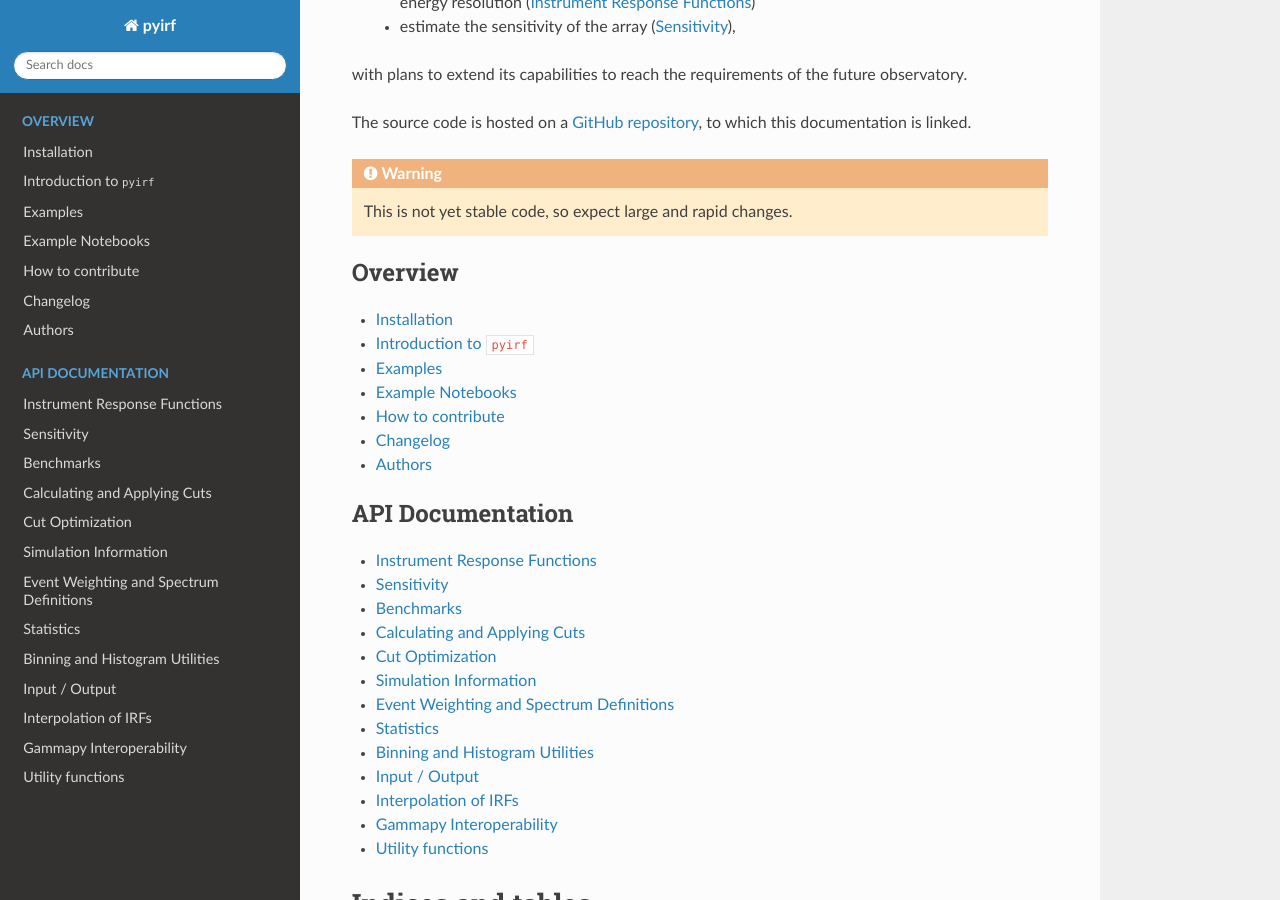
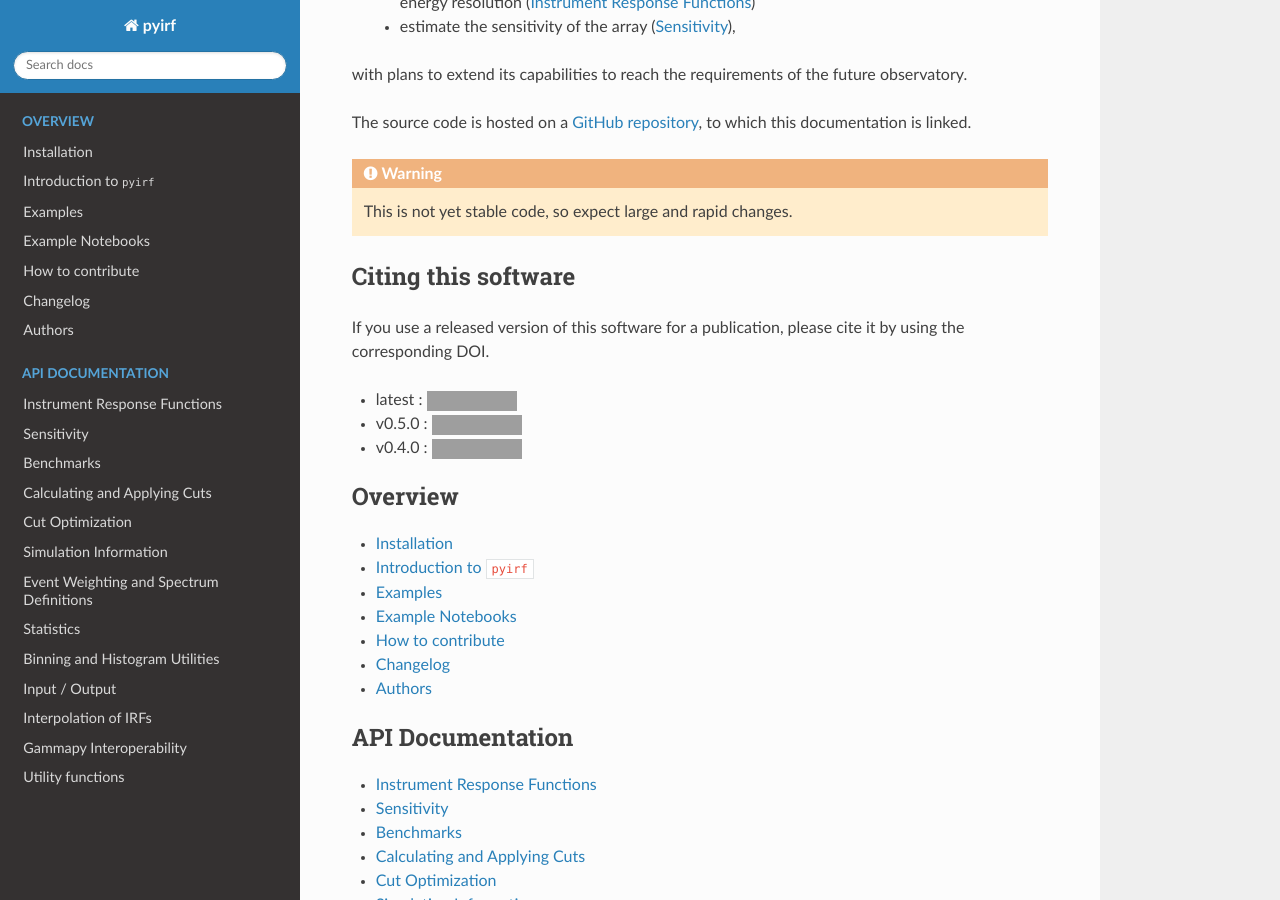
Before and after one commit to cta-observatory/pyirf, a Sphinx documentation site: the page built from docs/index.rst, in a window 1280 px wide and 900 px high, scrolled down 409 px. Built offline with Sphinx 7.4.7 and the Read the Docs theme 2.0.0, drawn with Linux system fonts in a browser that asks for light colours; the version number could not be read and is left out; grey boxes are pictures that could not be loaded.

Commit message:
Update docs

```diff
--- a/docs/index.rst
+++ b/docs/index.rst
@@ -39,6 +39,23 @@ which this documentation is linked.
 .. warning::
   This is not yet stable code, so expect large and rapid changes.
 
+Citing this software
+--------------------
+
+.. |doilatest| image:: https://zenodo.org/badge/DOI/10.5281/zenodo.4740755.svg
+  :target: https://doi.org/10.5281/zenodo.4740755
+.. |doi_v0.5.0| image:: https://zenodo.org/badge/DOI/10.5281/zenodo.4748994.svg
+  :target: https://doi.org/10.5281/zenodo.4748994
+.. |doi_v0.4.0| image:: https://zenodo.org/badge/DOI/10.5281/zenodo.4304466.svg
+  :target: https://doi.org/10.5281/zenodo.4304466
+
+If you use a released version of this software for a publication,
+please cite it by using the corresponding DOI.
+
+- latest : |doilatest|
+- v0.5.0 : |doi_v0.5.0|
+- v0.4.0 : |doi_v0.4.0|
+
 .. toctree::
   :maxdepth: 1
   :caption: Overview
```
